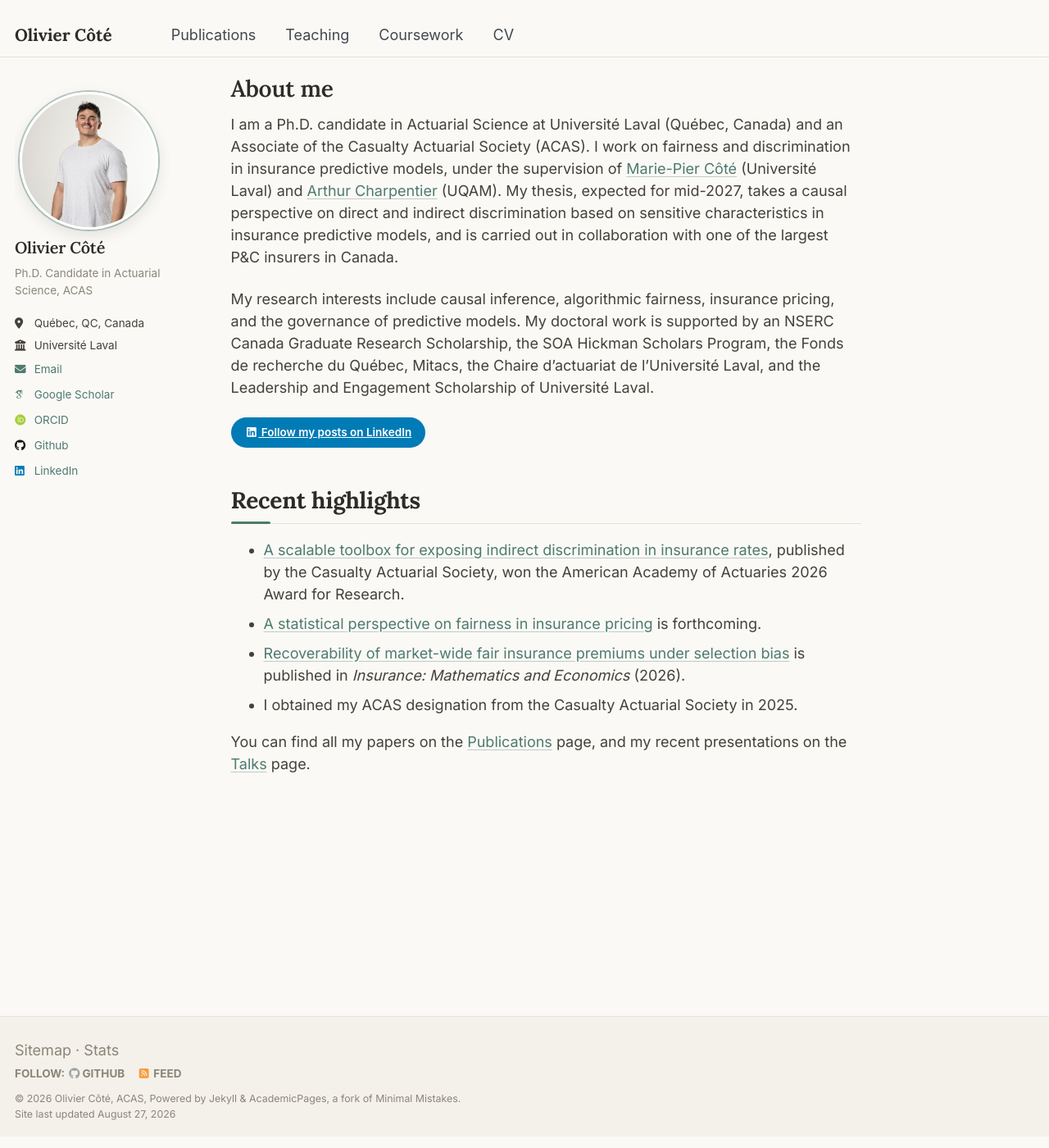
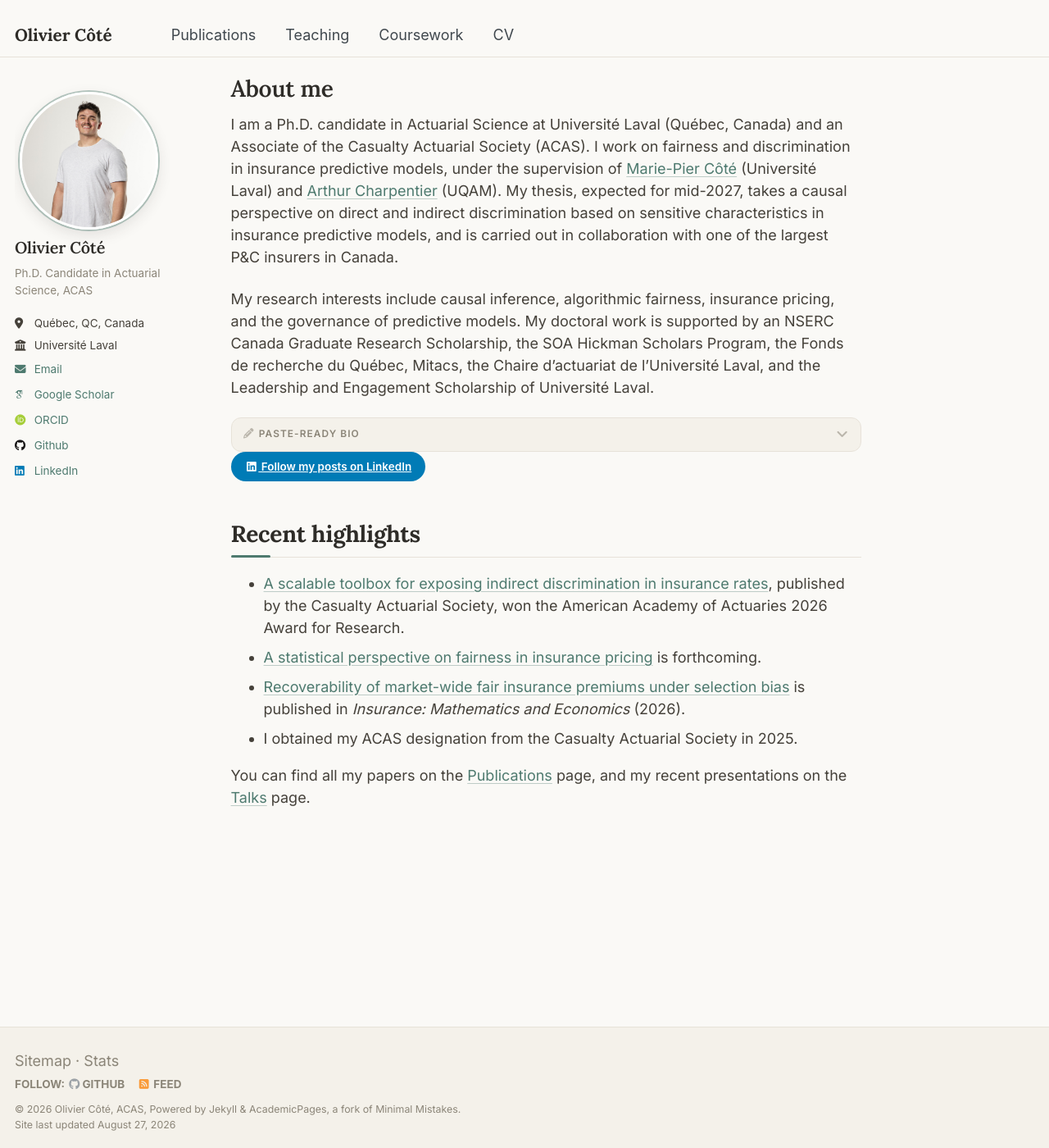
Before and after one commit to OliCoSide/olicoside.github.io, a Jekyll site: the page built from _pages/about.md, in a window 1280 px wide and 1400 px high, scrolled down 14 px. Shown: the whole window at 82% size. Built offline with Jekyll 4.4.1, drawn with Linux system fonts in a browser that asks for light colours; some web fonts are replaced.

Commit message:
About: paste-ready bio in a collapsible box with a copy button (#38)
New _includes/bio.html renders a third-person talk bio inside a fold
styled like the talks region, closed by default, labelled with a pencil.
The text is plain and wraps in full (no horizontal scroll); a copy button
sits below it.


Claude-Session: https://claude.ai/code/session_0163ag5VndTWVKXgL5q7id7b

Co-authored-by: Claude <noreply@anthropic.com>

```diff
--- /dev/null
+++ b/_includes/bio.html
@@ -0,0 +1,7 @@
+<details class="talks-fold bio-fold">
+  <summary><i class="fas fa-pencil" aria-hidden="true"></i><span class="talks-fold__label">Paste-ready bio</span><i class="fas fa-angle-down talks-fold__chevron" aria-hidden="true"></i></summary>
+  <div class="bio-box">
+    <p class="bio-box__text">Olivier Côté is a Ph.D. candidate in Actuarial Science at Université Laval and an Associate of the Casualty Actuarial Society. Supervised by Marie-Pier Côté (Université Laval) and Arthur Charpentier (UQAM), his thesis takes a causal perspective on direct and indirect discrimination in insurance predictive models, in collaboration with one of the largest P&amp;C insurers in Canada. His research on fairness in insurance pricing has appeared in the Journal of Risk and Insurance and in Insurance: Mathematics and Economics, and his scalable toolbox for exposing indirect discrimination in insurance rates, published by the Casualty Actuarial Society, won the American Academy of Actuaries 2026 Award for Research. His doctoral work is supported by an NSERC Canada Graduate Research Scholarship and the SOA Hickman Scholars Program.</p>
+    <button class="bio-copy" onclick="navigator.clipboard.writeText(this.parentElement.querySelector('.bio-box__text').innerText);this.textContent='copied';setTimeout(function(b){b.textContent='copy'},1200,this)">copy</button>
+  </div>
+</details>
--- a/_pages/about.md
+++ b/_pages/about.md
@@ -11,6 +11,8 @@ I am a Ph.D. candidate in Actuarial Science at Université Laval (Québec, Canad
 
 My research interests include causal inference, algorithmic fairness, insurance pricing, and the governance of predictive models. My doctoral work is supported by an NSERC Canada Graduate Research Scholarship, the SOA Hickman Scholars Program, the Fonds de recherche du Québec, Mitacs, the Chaire d'actuariat de l'Université Laval, and the Leadership and Engagement Scholarship of Université Laval.
 
+{% include bio.html %}
+
 <a href="https://www.linkedin.com/in/olivier-cote-act/recent-activity/all/" class="btn btn--linkedin"><i class="fab fa-fw fa-linkedin" aria-hidden="true"></i> Follow my posts on LinkedIn</a>
 
 Recent highlights
--- a/_sass/_custom.scss
+++ b/_sass/_custom.scss
@@ -495,6 +495,51 @@ img {
   background: $surface;
 }
 
+/* paste-ready bio: plain text that wraps in full, never scrolls sideways */
+.bio-fold {
+  max-width: 100%;
+}
+
+.bio-box {
+  display: flex;
+  flex-direction: column;
+  align-items: flex-end;
+  margin-top: 0.5em;
+  padding: 0.9em 1em;
+  background: #fff;
+  border: 1px solid $card-border;
+  border-radius: $border-radius;
+  animation: fade-up 0.35s $ease-out-soft both;
+}
+
+.bio-box__text {
+  width: 100%;
+  margin: 0 0 0.7em !important;
+  font-size: 0.82rem;
+  line-height: 1.7;
+  color: $ink;
+  overflow-wrap: break-word;
+}
+
+.bio-copy {
+  padding: 0.25em 0.9em;
+  font-size: 0.7rem;
+  font-weight: 600;
+  color: $accent-color-dark;
+  background: $surface;
+  border: 1px solid $card-border;
+  border-radius: 999px;
+  cursor: pointer;
+  transition: background-color 0.2s $ease-out-soft, color 0.2s $ease-out-soft,
+    border-color 0.2s $ease-out-soft;
+
+  &:hover {
+    color: #fff;
+    background: $accent-color;
+    border-color: $accent-color;
+  }
+}
+
 /* author line on publications: quiet, right under the title */
 .paper-authors {
   margin: 0.15em 0 0 !important;
```
